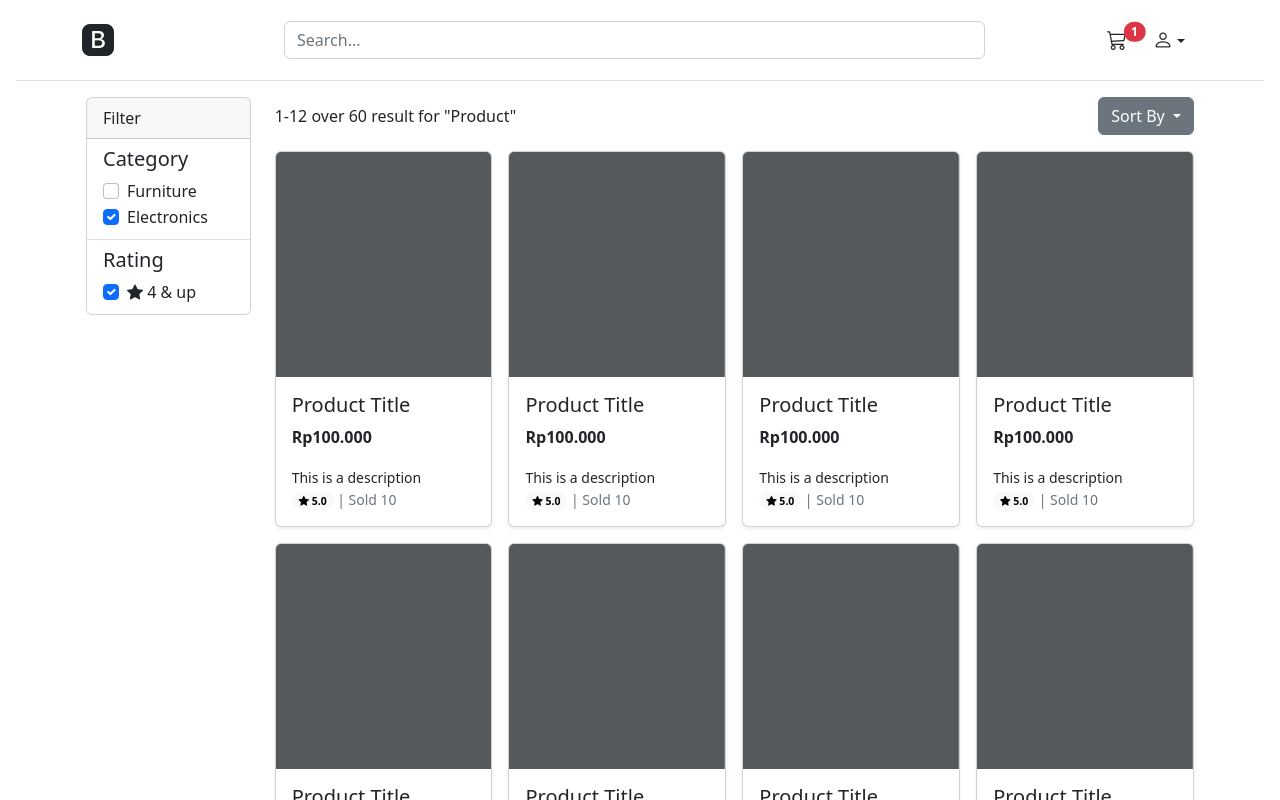
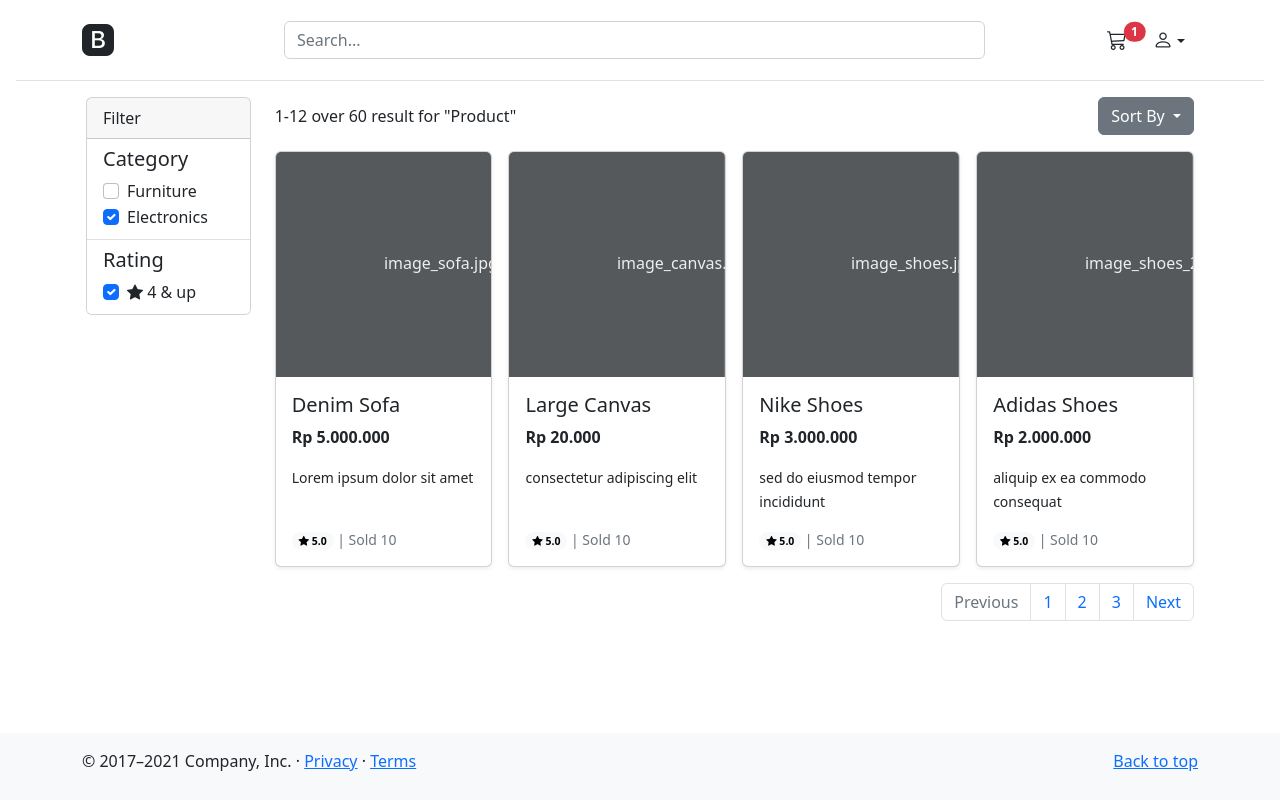
Before and after one commit to mailliw17/angular-e-commz, an Angular app: page /catalog in a window 1280 px wide. Shown: the top 800 px of the page. Built offline with nearby package versions, Linux system fonts and the light colour scheme.

Commit message:
Add Product Service & Currency Pipe + update product card component

```diff
--- a/src/app/app.module.ts
+++ b/src/app/app.module.ts
@@ -19,6 +19,7 @@
 import { SFooterComponent } from './components/seller/s-footer/s-footer.component';
 
 import { SDashboardPageComponent } from './pages/seller/s-dashboard-page/s-dashboard-page.component';
+import { CurrencyPipe } from './pipes/currency.pipe';
 
 @NgModule({
   declarations: [
@@ -45,6 +46,8 @@
     SFooterComponent,
 
     SDashboardPageComponent,
+
+    CurrencyPipe,
   ],
   imports: [
     BrowserModule,
--- a/src/app/components/buyer/b-product-card/b-product-card.component.html
+++ b/src/app/components/buyer/b-product-card/b-product-card.component.html
@@ -1,17 +1,19 @@
-<div *ngIf="props.type == '1'; then type_1 else type_2">here is ignored</div>
+<div *ngIf="type == 'card'; then type_card else type_list"></div>
 
-<ng-template #type_1>
-  <div class="card shadow-sm">
+<ng-template #type_card>
+  <div class="card h-100 shadow-sm">
     <svg class="bd-placeholder-img card-img-top" width="100%" height="225" xmlns="http://www.w3.org/2000/svg" role="img"
       aria-label="Placeholder: Thumbnail" preserveAspectRatio="xMidYMid slice" focusable="false">
       <rect width="100%" height="100%" fill="#55595c" />
+      <text x="50%" y="50%" fill="#eceeef" dy=".3em">{{ item.image }}</text>
     </svg>
 
     <div class="card-body">
-      <h5 class="card-title" style="font-weight: 400;">Product Title</h5>
-      <p><strong>Rp100.000</strong></p>
-      <small class="card-text">This is a description</small>
-      <div class="d-flex justify-content-between align-items-center">
+      <h5 class="card-title" style="font-weight: 400;">{{ item.name }}</h5>
+      <p><strong>{{ item.price | currency }}</strong></p>
+      <small class="card-text">{{ item.description }}</small>
+    </div>
+    <div class="d-flex justify-content-between align-items-center mt-auto px-3 pb-3">
       <small class="text-muted">
         <span class="badge rounded-pill text-bg-light">
           <i class="bi bi-star-fill"></i> 5.0
@@ -20,24 +22,24 @@
       <a routerLink="/product-detail/1" class="btn btn-link stretched-link"></a>
     </div>
   </div>
-  </div>
 </ng-template>
 
-<ng-template #type_2>
+<ng-template #type_list>
   <div class="card" style="border: none;">
 
     <div class="d-flex align-items-center justify-content-between">
       <svg class="bd-placeholder-img rounded" width="100" height="100" xmlns="http://www.w3.org/2000/svg" role="img"
         aria-label="Placeholder: Thumbnail" preserveAspectRatio="xMidYMid slice" focusable="false">
         <rect width="100%" height="100%" fill="#55595c" />
+        <text x="50%" y="50%" fill="#eceeef" dy=".3em">{{ item.image }}</text>
       </svg>
 
       <div class="card-body py-1">
-        <h5 class="card-title" style="font-weight: 400;">Product Title</h5>
-        <h4 class="card-title pb-2">Rp100.000</h4>
+        <h5 class="card-title" style="font-weight: 400;">{{ item.name }}</h5>
+        <h4 class="card-title pb-2">{{ item.price | currency }}</h4>
         <form class="d-flex align-items-center input-group-sm">
           <input class="form-control" type="number" min="1" aria-label="Search" value="1" style="width: 80px;">
-          <div class="ms-3 me-2">Stock: 4</div>
+          <div class="ms-3 me-2">{{ item.stock }}</div>
           |
           <button type="button" class="btn btn-link text-danger">
             <i class="bi bi-x-circle-fill" style="font-size: 20px;"></i>
--- a/src/app/components/buyer/b-product-card/b-product-card.component.ts
+++ b/src/app/components/buyer/b-product-card/b-product-card.component.ts
@@ -6,7 +6,8 @@
   styleUrls: ['./b-product-card.component.scss']
 })
 export class BProductCardComponent implements OnInit {
-  @Input() props: { type: string; }
+  @Input() item: {} = {};
+  @Input() type: string = 'card';
 
   constructor() { }
 
--- a/src/app/pages/buyer/b-cart-page/b-cart-page.component.html
+++ b/src/app/pages/buyer/b-cart-page/b-cart-page.component.html
@@ -29,8 +29,8 @@
 
     <div class="col-lg-8 px-3">
       <div class="row row-cols-1">
-        <div class="col" *ngFor="let item of [1,2,3,4]">
-          <app-b-product-card [props]="{type: '2'}"></app-b-product-card>
+        <div class="col" *ngFor="let product of products">
+          <app-b-product-card [item]="product" type="list"></app-b-product-card>
         </div>
       </div>
     </div>
--- a/src/app/pages/buyer/b-cart-page/b-cart-page.component.ts
+++ b/src/app/pages/buyer/b-cart-page/b-cart-page.component.ts
@@ -1,4 +1,5 @@
 import { Component, OnInit } from '@angular/core';
+import { ProductService } from 'src/app/services/buyer/product.service';
 
 @Component({
   selector: 'app-b-cart-page',
@@ -7,9 +8,15 @@
 })
 export class BCartPageComponent implements OnInit {
 
-  constructor() { }
+  products = [];
+
+  constructor(private productService: ProductService) { }
 
   ngOnInit(): void {
+    this.onFetchProducts();
   }
 
+  onFetchProducts() {
+    this.products = this.productService.fetch();
+  }
 }
--- a/src/app/pages/buyer/b-catalog-page/b-catalog-page.component.html
+++ b/src/app/pages/buyer/b-catalog-page/b-catalog-page.component.html
@@ -48,8 +48,8 @@
     </div>
 
     <div class="row row-cols-1 row-cols-sm-2 row-cols-md-4 g-3 mb-3">
-      <div class="col" *ngFor="let item of [1,2,3,4,5,6,7,8,9,10,11,12]">
-        <app-b-product-card [props]="{type: '1'}"></app-b-product-card>
+      <div class="col" *ngFor="let product of products">
+        <app-b-product-card [item]="product"></app-b-product-card>
       </div>
     </div>
 
--- a/src/app/pages/buyer/b-catalog-page/b-catalog-page.component.ts
+++ b/src/app/pages/buyer/b-catalog-page/b-catalog-page.component.ts
@@ -1,4 +1,5 @@
 import { Component, OnInit } from '@angular/core';
+import { ProductService } from 'src/app/services/buyer/product.service';
 
 @Component({
   selector: 'app-b-catalog-page',
@@ -7,9 +8,15 @@
 })
 export class BCatalogPageComponent implements OnInit {
 
-  constructor() { }
+  products = [];
+
+  constructor(private productService: ProductService) { }
 
   ngOnInit(): void {
+    this.onFetchProducts();
   }
 
+  onFetchProducts() {
+    this.products = this.productService.fetch();
+  }
 }
--- a/src/app/pages/buyer/b-home-page/b-home-page.component.html
+++ b/src/app/pages/buyer/b-home-page/b-home-page.component.html
@@ -32,8 +32,8 @@
 <section class="mb-5">
   <p class="h3 pb-3">Products You Might Like</p>
   <div class="row row-cols-1 row-cols-sm-2 row-cols-md-4 g-3 mb-3">
-    <div class="col" *ngFor="let item of [1,2,3,4,5,6]">
-      <app-b-product-card [props]="{type: '1'}"></app-b-product-card>
+    <div class="col d-flex align-items-stretch" *ngFor="let product of products">
+      <app-b-product-card [item]="product"></app-b-product-card>
     </div>
   </div>
 </section>
--- a/src/app/pages/buyer/b-home-page/b-home-page.component.ts
+++ b/src/app/pages/buyer/b-home-page/b-home-page.component.ts
@@ -1,4 +1,5 @@
 import { Component, OnInit } from '@angular/core';
+import { ProductService } from 'src/app/services/buyer/product.service';
 
 @Component({
   selector: 'app-b-home-page',
@@ -7,9 +8,15 @@
 })
 export class BHomePageComponent implements OnInit {
 
-  constructor() { }
+  products = [];
+
+  constructor(private productService: ProductService) { }
 
   ngOnInit(): void {
+    this.onFetchProducts();
   }
 
+  onFetchProducts() {
+    this.products = this.productService.fetch();
+  }
 }
--- /dev/null
+++ b/src/app/pipes/currency.pipe.ts
@@ -0,0 +1,19 @@
+import { Pipe, PipeTransform } from '@angular/core';
+
+@Pipe({
+  name: 'currency'
+})
+export class CurrencyPipe implements PipeTransform {
+
+
+  currencyFormatter = new Intl.NumberFormat("id-ID", {
+    style: "currency",
+    currency: "IDR",
+    maximumFractionDigits: 0
+  });
+
+  transform(value: number): string {
+    return this.currencyFormatter.format(value);
+  }
+
+}
--- /dev/null
+++ b/src/app/services/buyer/product.service.ts
@@ -0,0 +1,45 @@
+import { Injectable } from '@angular/core';
+
+@Injectable({
+  providedIn: 'root'
+})
+export class ProductService {
+
+  constructor() { }
+
+  fetch() {
+    return [
+      {
+        id: 'p1', seller_id: 's1', name: 'Denim Sofa', image: 'image_sofa.jpg',
+        description: 'Lorem ipsum dolor sit amet',
+        price: 5000000, stock: 2, category_id: 'c1', created_on: Date.now(),
+      },
+      {
+        id: 'p2', seller_id: 's2', name: 'Large Canvas', image: 'image_canvas.jpg',
+        description: 'consectetur adipiscing elit',
+        price: 20000, stock: 100, category_id: 'c2', created_on: Date.now(),
+      },
+      {
+        id: 'p3', seller_id: 's3', name: 'Nike Shoes', image: 'image_shoes.jpg',
+        description: 'sed do eiusmod tempor incididunt',
+        price: 3000000, stock: 5, category_id: 'c3', created_on: Date.now(),
+      },
+      {
+        id: 'p4', seller_id: 's4', name: 'Adidas Shoes', image: 'image_shoes_2.jpg',
+        description: 'aliquip ex ea commodo consequat',
+        price: 2000000, stock: 6, category_id: 'c4', created_on: Date.now(),
+      },
+    ]
+  }
+
+  fetchById(id: string) {
+    return {
+      id: 'p1', seller_id: 's1', name: 'Denim Sofa', image: 'image_sofa.jpg',
+      description: `Lorem ipsum dolor sit amet, consectetur adipiscing elit,
+      sed do eiusmod tempor incididunt ut labore et dolore magna aliqua.
+      Ut enim ad minim veniam, quis nostrud exercitation ullamco laboris
+      nisi ut aliquip ex ea commodo consequat.`,
+      price: 5000000, stock: 5, category_id: 'c1', created_on: Date.now(),
+    };
+  }
+}
```
Also changed, not shown: 2 other files (tests, documents, lock files or other folders). Lines whose indentation alone changed are shown as unchanged.
